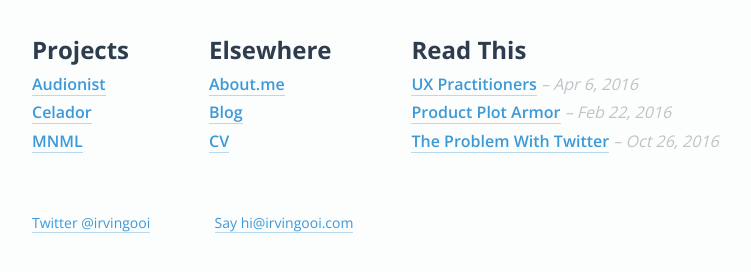
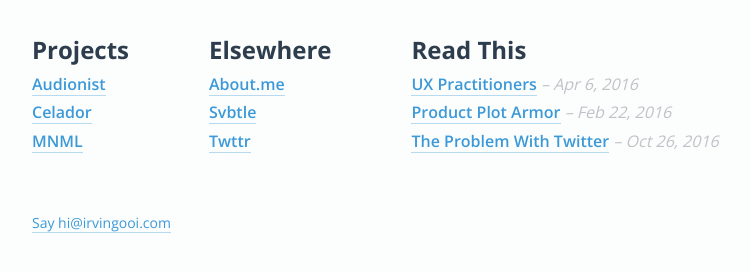
Before and after one commit to irvingooi/irvingooi.github.io, a plain HTML site: page index.html in a window 1280 px wide. Shown: the part 230-502 px from the top of the page, without its empty margins (208-959 px from the left). Drawn offline with nearby package versions, Linux system fonts and the light colour scheme.

Commit message:
Update index.html

```diff
--- a/index.html
+++ b/index.html
@@ -37,8 +37,8 @@
         <h2>Elsewhere</h2>
         <ul>
             <li><a href="https://about.me/irvingooi" target="_blank">About.me</a></li>
-            <li><a href="https://irvingooi.svbtle.com" target="_blank">Blog</a></li>
-            <li><a href="https://irvingooi.com/Irving_CV.pdf" target="_blank">CV</a></li>
+            <li><a href="https://irvingooi.svbtle.com" target="_blank">Svbtle</a></li>
+            <li><a href="https://twitter.com/irvingooi" target="_blank">Twttr</a></li>
         </ul>
       </div>
 
@@ -56,7 +56,6 @@
     </section>
     <footer>
       <ul>
-          <li><a href="https://twitter.com/irvingooi" target="_blank">Twitter @irvingooi</a></li>
           <li><a href="mailto:hi@irvingooi.com">Say hi@irvingooi.com</a></li>
       </ul>
     </footer>
```
